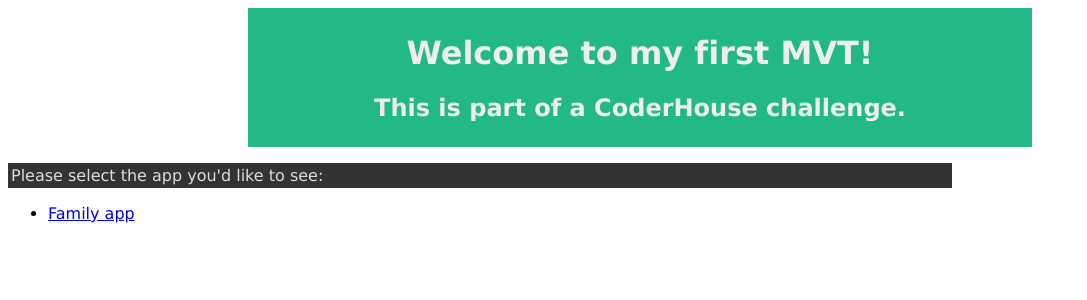
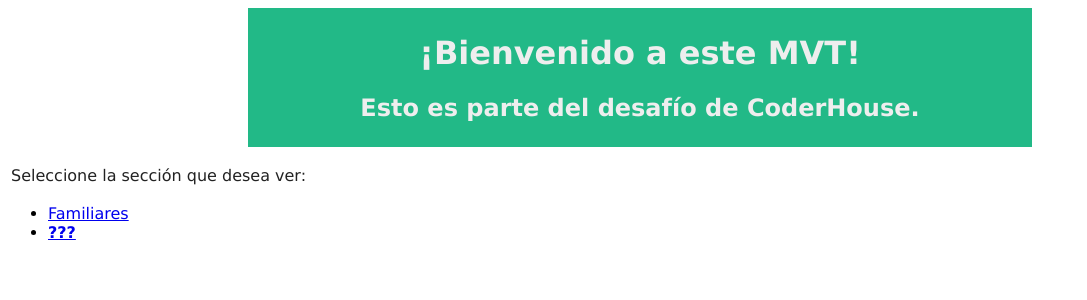
Before and after one commit to saeram00/mvtmod, a Django app: page / in a window 1280 px wide. Shown: the top 300 px of the page, without its empty margins (0-1087 px from the left). Run offline with Django 4.2, Linux system fonts and the light colour scheme.

Commit message:
Final version
Ready for delivery and evaluation.

```diff
--- a/family/static/family/main.css
+++ b/family/static/family/main.css
@@ -14,8 +14,7 @@ header {
 
 p {
     font-family: "Verdana", "Sans Mono";
-    color: #ddd;
-    background-color: #333;
+    color: #222;
     margin-right: 20rem;
     padding: 3px;
 }
--- a/family/templates/family/base.html
+++ b/family/templates/family/base.html
@@ -5,7 +5,7 @@
       <h1><a href="{% url "index-list" %}">Home</a></h1>
     </div>
   </header>
-  <h1 id="h1-family">Relatives</h1>
+  <h1 id="h1-family">Familiares</h1>
   <ul>
     {% for person in relatives %}
     <li>{{person}}</li>
--- a/templates/home/base.html
+++ b/templates/home/base.html
@@ -7,9 +7,9 @@
   <meta name="viewport" content="width=device-width, initial-scale=1.0">
   <link rel="stylesheet" type="text/css" href="{% static "family/main.css" %}">
   {% if title %}
-    <title>MVTMat&iacuteasOD | {{title}}</title>
+  <title>MVTMat&iacuteasOD | {{title}}</title>
   {% else %}
-    <title>MVTMat&iacuteasOD</title>
+  <title>MVTMat&iacuteasOD</title>
   {% endif %}
 </head>
 <body>
--- a/templates/home/index.html
+++ b/templates/home/index.html
@@ -2,14 +2,15 @@
 {% block body %}
   <header>
     <div>
-      <h1>Welcome to my first MVT!</h1>
-      <h2>This is part of a CoderHouse challenge.</h2>
+      <h1>¡Bienvenido a este MVT!</h1>
+      <h2>Esto es parte del desaf&iacuteo de CoderHouse.</h2>
     </div>
   </header>
   <div>
-    <p>Please select the app you'd like to see:</p>
+    <p>Seleccione la secci&oacuten que desea ver:</p>
     <ul>
-      <li><a href="{% url "family-tree" %}">Family app</a></li>
+      <li><a href="{% url "family-tree" %}">Familiares</a></li>
+      <li><a target="blank" href="https://static.boredpanda.com/blog/wp-content/uploads/2015/05/funny-dog-animal-video-corgis-running-slow-motion-1.gif"><strong>???</strong></a></li>
     </ul>
   </div>
 {% endblock body %}
```
Also changed, not shown: family/models.py (+7 -1 lines), family/views.py (+1 -9 lines), db.sqlite3, family/migrations/0001_initial.py.
